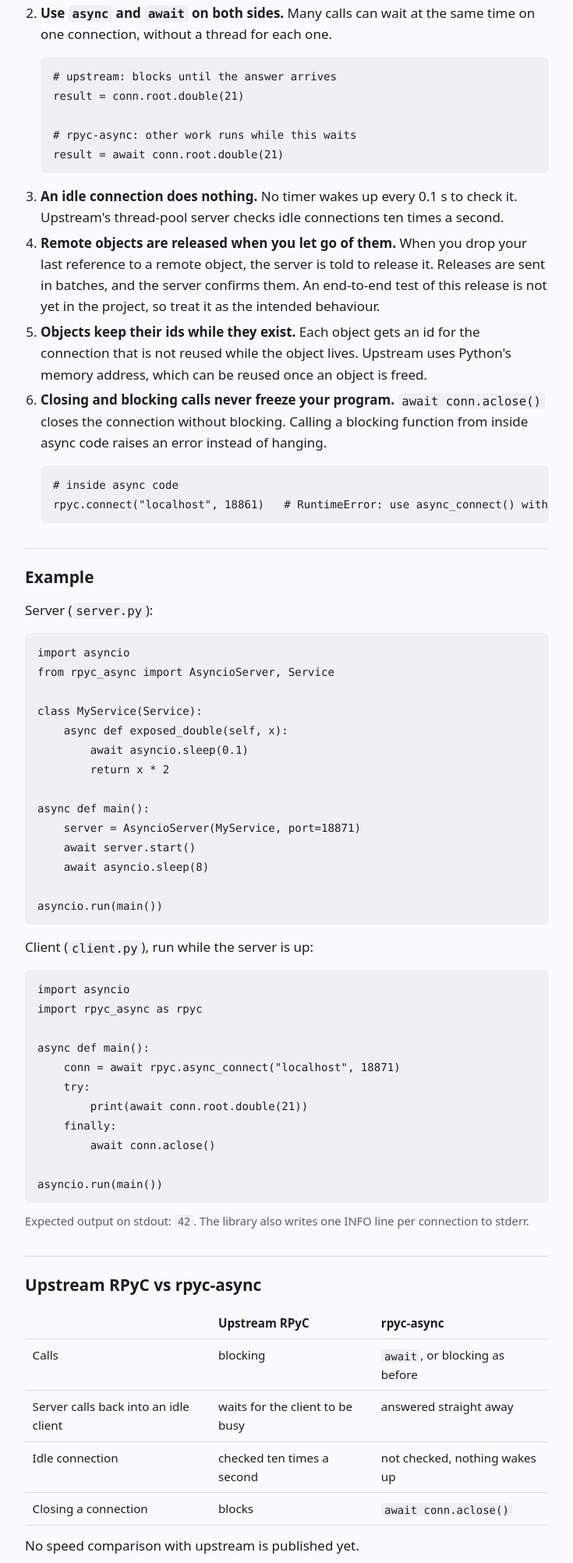
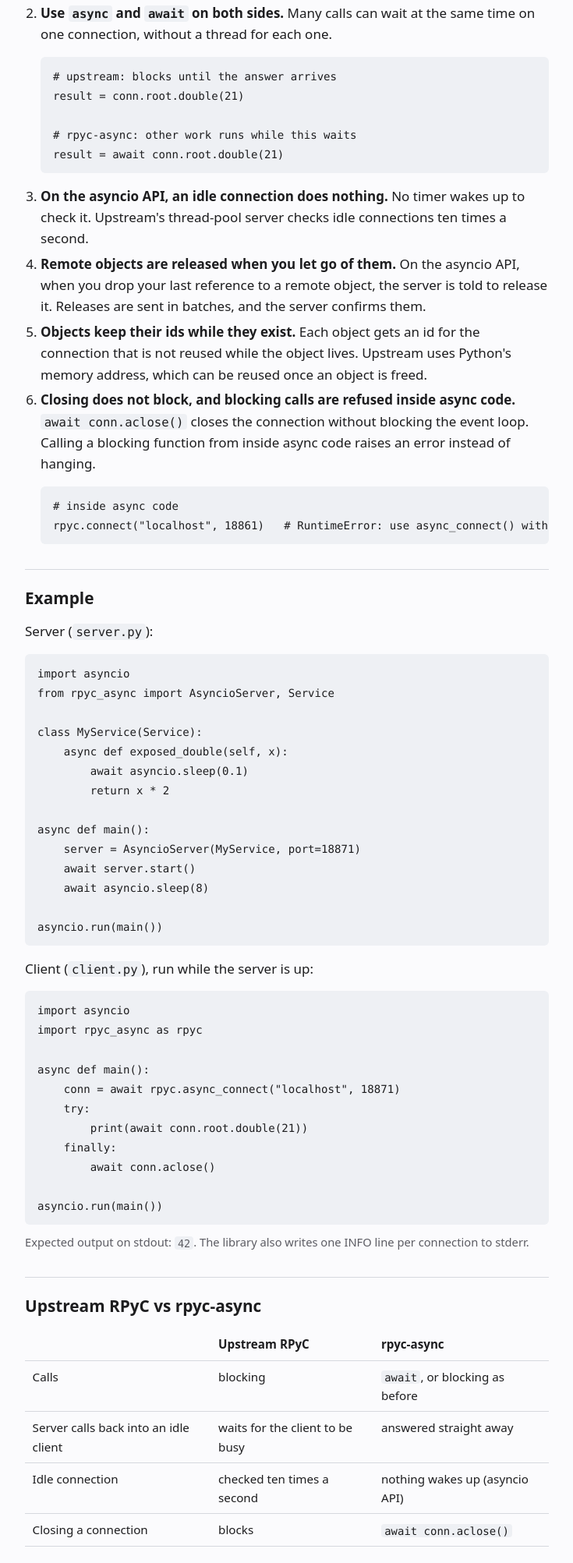
Before and after one commit to rr-develop/rr-develop.github.io, a plain HTML site: page rpyc-async/index.html in a window 1280 px wide. Shown: the part 855-2860 px from the top of the page at 78% size, without its empty margins (272-1007 px from the left). Drawn offline with Linux system fonts and the light colour scheme.

Commit message:
site: state advantages with their scope, drop caveats from copy
Release and idle-wakeup claims are stated for the asyncio API.
Removes the "not yet tested" and "treat as intended" caveats.
Deep-worker install line no longer carries a setup caveat.

Co-Authored-By: Claude Haiku 5.5 <noreply@anthropic.com>

```diff
--- a/rpyc-async/index.html
+++ b/rpyc-async/index.html
@@ -65,21 +65,20 @@ result = conn.root.double(21)
 result = await conn.root.double(21)</code></pre>
       </li>
       <li>
-        <strong>An idle connection does nothing.</strong>
-        No timer wakes up every 0.1 s to check it. Upstream's thread-pool server checks idle connections ten times a second.
+        <strong>On the asyncio API, an idle connection does nothing.</strong>
+        No timer wakes up to check it. Upstream's thread-pool server checks idle connections ten times a second.
       </li>
       <li>
         <strong>Remote objects are released when you let go of them.</strong>
-        When you drop your last reference to a remote object, the server is told to release it. Releases are sent in batches, and the server confirms them.
-        An end-to-end test of this release is not yet in the project, so treat it as the intended behaviour.
+        On the asyncio API, when you drop your last reference to a remote object, the server is told to release it. Releases are sent in batches, and the server confirms them.
       </li>
       <li>
         <strong>Objects keep their ids while they exist.</strong>
         Each object gets an id for the connection that is not reused while the object lives. Upstream uses Python's memory address, which can be reused once an object is freed.
       </li>
       <li>
-        <strong>Closing and blocking calls never freeze your program.</strong>
-        <code>await conn.aclose()</code> closes the connection without blocking. Calling a blocking function from inside async code raises an error instead of hanging.
+        <strong>Closing does not block, and blocking calls are refused inside async code.</strong>
+        <code>await conn.aclose()</code> closes the connection without blocking the event loop. Calling a blocking function from inside async code raises an error instead of hanging.
         <pre><code># inside async code
 rpyc.connect("localhost", 18861)   # RuntimeError: use async_connect() with await</code></pre>
       </li>
@@ -123,11 +122,10 @@ asyncio.run(main())</code></pre>
       <tbody>
         <tr><td>Calls</td><td>blocking</td><td><code>await</code>, or blocking as before</td></tr>
         <tr><td>Server calls back into an idle client</td><td>waits for the client to be busy</td><td>answered straight away</td></tr>
-        <tr><td>Idle connection</td><td>checked ten times a second</td><td>not checked, nothing wakes up</td></tr>
+        <tr><td>Idle connection</td><td>checked ten times a second</td><td>nothing wakes up (asyncio API)</td></tr>
         <tr><td>Closing a connection</td><td>blocks</td><td><code>await conn.aclose()</code></td></tr>
       </tbody>
     </table>
-    <p>No speed comparison with upstream is published yet.</p>
 
     <h2>Relationship to upstream RPyC</h2>
     <p>rpyc-async is forked from RPyC 6.0.1 and versioned independently (current release 1.1.0). It is a separate distribution, not a drop-in replacement for classic synchronous RPyC: the API centres on <code>async_connect()</code> and <code>AsyncioServer</code>, and both peers must run rpyc-async. Both can be installed in the same environment as upstream <code>rpyc</code>.</p>
```
Also changed, not shown: deep-worker/index.html (+1 -1 lines), index.html (+2 -2 lines).
